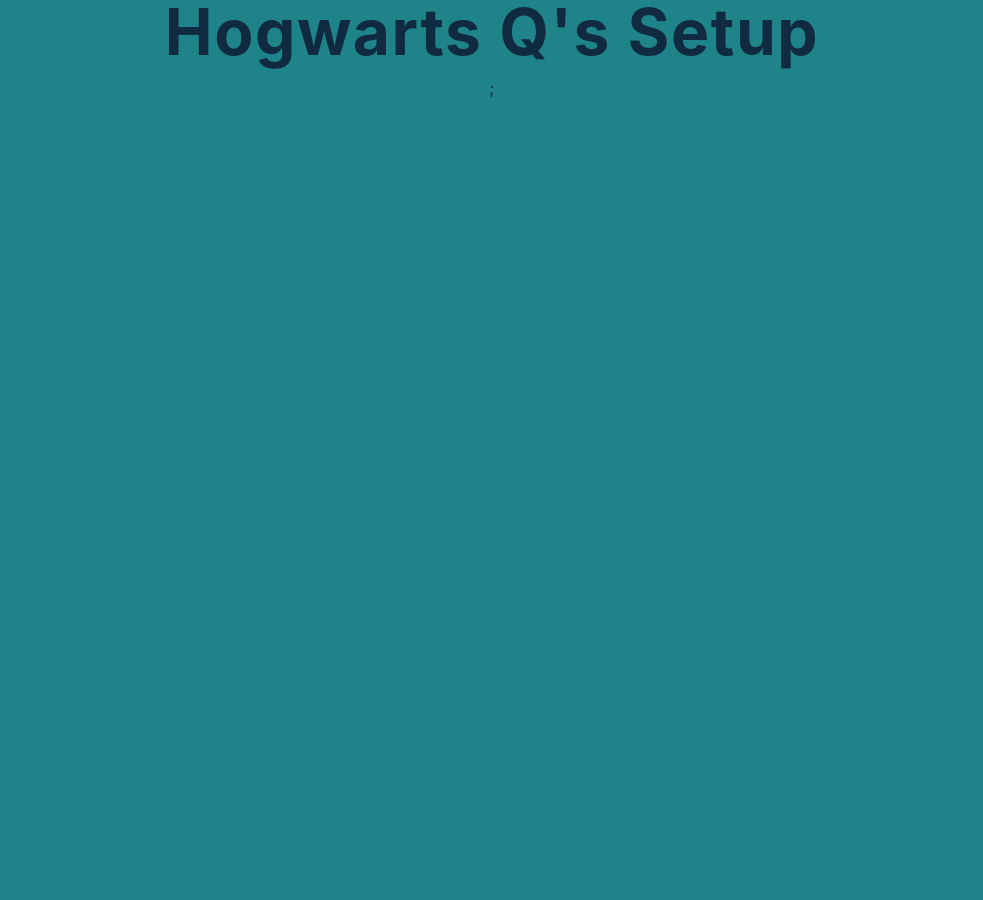
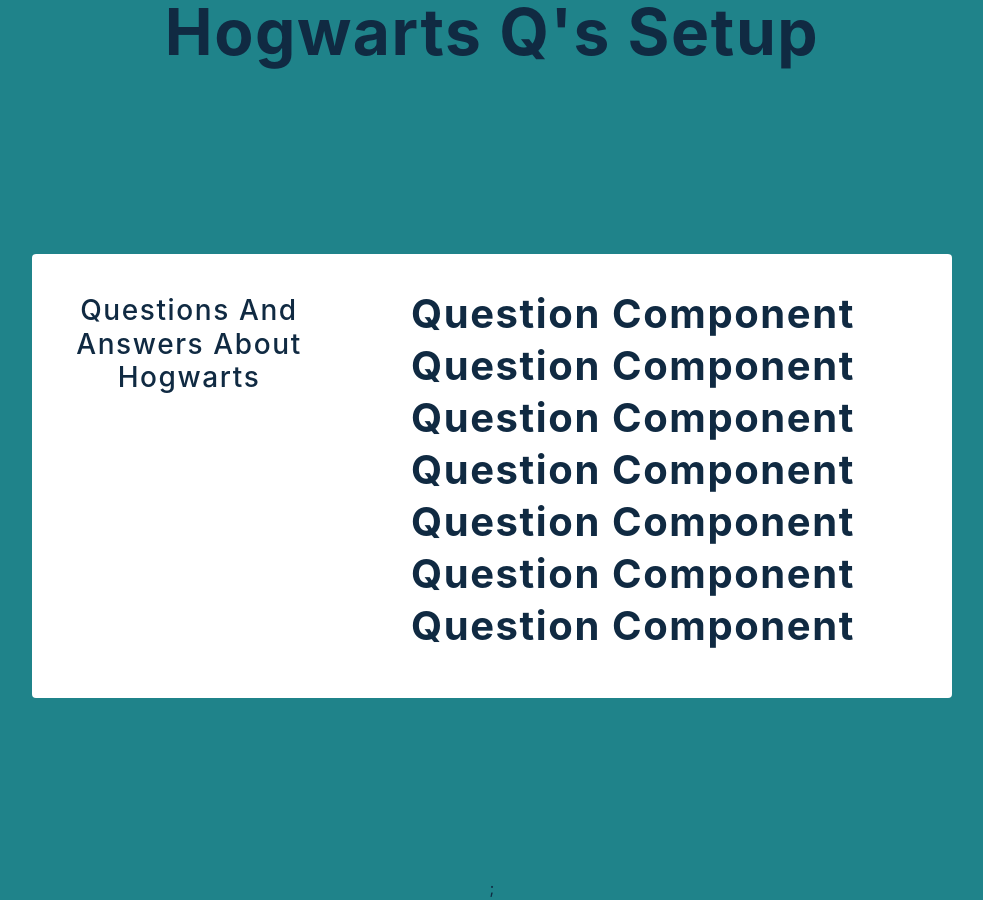
Before and after one commit to l33th/hogwarts-qna, a React (Create React App) app: page / in a window 1280 px wide. Shown: the whole page, without its empty margins (148-1131 px from the left). Before the commit the page ends 800 px from the top, so only its background shows below. Built offline with nearby package versions, Linux system fonts and the light colour scheme.

Commit message:
Display Question Component

```diff
--- a/src/App.js
+++ b/src/App.js
@@ -1,5 +1,6 @@
 import "./App.css";
 import HogwartsQs from "./components/HogwartsQs";
+
 function App() {
 	return (
 		<div className='App'>
--- a/src/components/HogwartsQs.js
+++ b/src/components/HogwartsQs.js
@@ -1,13 +1,24 @@
-import React from "react";
+import React, { useState } from "react";
 import data from "../data";
 import SingleQuestion from "./Question";
 
 const HogwartsQs = () => {
+	const [questions, setQuestions] = useState(data);
 	return (
 		<>
 			<div>
 				<h1>hogwarts q's setup</h1>
 			</div>
+			<main>
+				<div className='container'>
+					<h3>questions and answers about hogwarts</h3>
+					<section className='info'>
+						{questions.map((question) => (
+							<SingleQuestion key={question.id} {...question} />
+						))}
+					</section>
+				</div>
+			</main>
 			;
 		</>
 	);
--- a/src/components/Question.js
+++ b/src/components/Question.js
@@ -1,5 +1,6 @@
 import React, { useState } from "react";
 import { AiOutlineMinus, AiOutlinePlus } from "react-icons/ai";
+
 const Question = () => {
 	return <h2>question component</h2>;
 };
```
